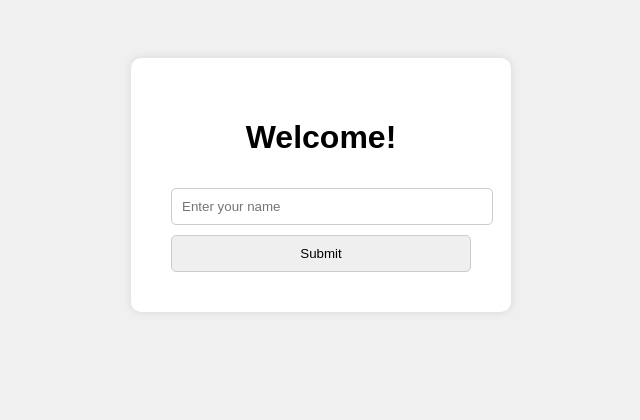
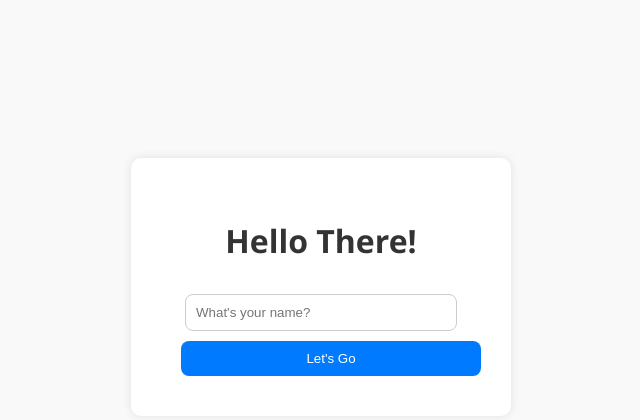
Before and after one commit to Nayan027/code-pipeline-aws-deployment-technique, a Flask app: page / in a window 1280 px wide. Shown: the top 420 px of the page, without its empty margins (319-959 px from the left). Run offline with Flask 2, Linux system fonts and the light colour scheme.

Commit message:
changes made in html-file

```diff
--- a/flaskapp/templates/index.html
+++ b/flaskapp/templates/index.html
@@ -1,4 +1,4 @@
-<!DOCTYPE html>
+<!-- <!DOCTYPE html>
 <html>
 <head>
     <title>Index Page</title>
@@ -13,4 +13,58 @@
         </form>
     </div>
 </body>
+</html> -->
+
+<!DOCTYPE html>
+<html lang="en">
+<head>
+    <meta charset="UTF-8">
+    <title>Welcome Page</title>
+    <link rel="stylesheet" href="{{ url_for('static', filename='style.css') }}">
+    <style>
+        body {
+            background-color: #f9f9f9;
+            font-family: 'Segoe UI', Tahoma, Geneva, Verdana, sans-serif;
+        }
+
+        .container {
+            margin-top: 100px;
+            text-align: center;
+        }
+
+        input[type="text"] {
+            padding: 10px;
+            border: 1px solid #ccc;
+            border-radius: 8px;
+            width: 250px;
+        }
+
+        button {
+            margin-left: 10px;
+            padding: 10px 20px;
+            border: none;
+            background-color: #007BFF;
+            color: white;
+            border-radius: 8px;
+            cursor: pointer;
+        }
+
+        button:hover {
+            background-color: #0056b3;
+        }
+
+        h1 {
+            color: #333;
+        }
+    </style>
+</head>
+<body>
+    <div class="container">
+        <h1>Hello There!</h1>
+        <form action="/result" method="post">
+            <input type="text" name="name" placeholder="What's your name?" required>
+            <button type="submit">Let's Go</button>
+        </form>
+    </div>
+</body>
 </html>
```
